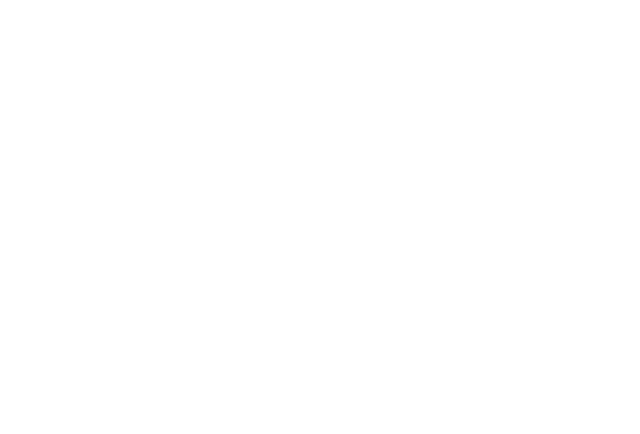
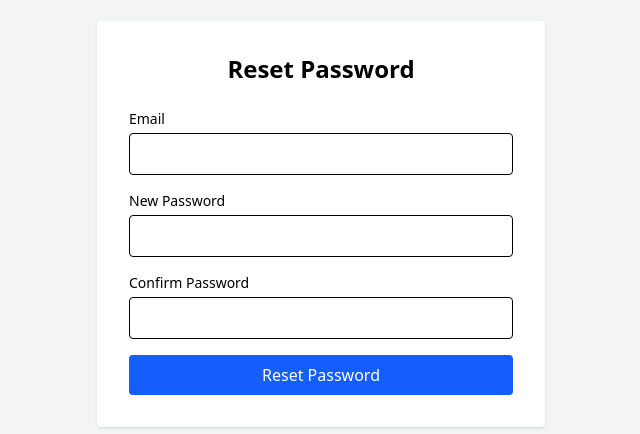
Before and after one commit to guduchango/wine-vue-app, a Vue app: page /reset-password/1 in a window 1280 px wide. Before the commit this address had no page. Shown: the part 176-610 px from the top of the page, without its empty margins (319-959 px from the left). Built offline with nearby package versions, Linux system fonts and the light colour scheme.

Commit message:
add forgotPass and resetPass form and logic

```diff
--- a/src/router/index.js
+++ b/src/router/index.js
@@ -4,6 +4,8 @@ import RegisterView from '../views/RegisterView.vue'
 import WineListView from '../views/WineListView.vue'
 import WineFormView from '../views/WineFormView.vue'
 import TestView from '../views/TestView.vue'
+import ResetPassword from '../views/ResetPassword.vue'
+import ForgotPassword from '../views/ForgotPassword.vue'
 import { useAuthStore } from '../stores/auth'
 
 
@@ -17,6 +19,8 @@ const routes = [
   { path: '/wine_list', name: 'WineList', component: WineListView },
   { path: '/wine_form', name: 'WineForm', component: WineFormView },
   { path: '/test', name: 'Test', component: TestView },
+  { path: '/forgot-password', name: 'ForgotPassword', component: ForgotPassword },
+  { path: '/reset-password/:token', name: 'ResetPassword', component: ResetPassword },
 ]
 
 const router = createRouter({
--- a/src/stores/auth.js
+++ b/src/stores/auth.js
@@ -1,7 +1,11 @@
-import { defineStore } from 'pinia'
+import {
+  defineStore
+} from 'pinia'
 import api from '../services/api'
 import axios from 'axios'
-import { useRouter } from 'vue-router'
+import {
+  useRouter
+} from 'vue-router'
 const router = useRouter()
 
 
@@ -19,7 +23,9 @@ export const useAuthStore = defineStore('auth', {
 
   actions: {
     async login(credentials) {
-      const { data } = await api.post('/login', credentials)
+      const {
+        data
+      } = await api.post('/login', credentials)
       this.token = data.token
       localStorage.setItem('token', data.token)
       await this.getUser()
@@ -28,7 +34,9 @@ export const useAuthStore = defineStore('auth', {
     async register(form) {
       console.log('form', form)
       try {
-        const { data } = await public_api.post('/register', form)
+        const {
+          data
+        } = await public_api.post('/register', form)
         const token = data.token
         localStorage.setItem('token', token)
         this.token = token
@@ -38,11 +46,38 @@ export const useAuthStore = defineStore('auth', {
       }
     },
 
+    async reset(token, form) {
+
+      console.log('form', form)
+
+      const info = {
+        token: token,
+        password: form.password,
+        password_confirmation: form.confirmPassword,
+        email: form.email
+      }
+
+      console.log('info', info)
+
+
+      try {
+        const {
+          data
+        } = await public_api.post('/reset-password', info)
+        console.log('Success:', data)
+        return data
+      } catch (error) {
+        throw error
+      }
+    },
+
     async getUser() {
       if (!this.token) {
         throw new Error('No token found')
       }
-      const { data } = await api.get('/user')
+      const {
+        data
+      } = await api.get('/user')
       this.user = data
     },
 
--- /dev/null
+++ b/src/views/ForgotPassword.vue
@@ -0,0 +1,65 @@
+<template>
+    <div class="min-h-screen flex items-center justify-center bg-gray-100">
+      <div class="w-full max-w-md bg-white p-8 rounded shadow">
+        <h1 class="text-2xl font-bold mb-6 text-center">Forgot Password</h1>
+
+        <form @submit.prevent="handleSubmit" class="space-y-4">
+          <div>
+            <label class="block text-sm font-medium mb-1">Email</label>
+            <input
+              v-model="email"
+              type="email"
+              required
+              class="w-full p-2 border rounded"
+              placeholder="your@email.com"
+            />
+          </div>
+
+          <button
+            type="submit"
+            class="w-full py-2 bg-blue-600 text-white rounded hover:bg-blue-700"
+          >
+            Send Reset Link
+          </button>
+        </form>
+
+        <p v-if="message" class="text-green-600 text-sm mt-4">{{ message }}</p>
+        <p v-if="error" class="text-red-600 text-sm mt-4">{{ error }}</p>
+      </div>
+    </div>
+  </template>
+
+  <script setup>
+  import { ref } from 'vue'
+
+  const email = ref('')
+  const message = ref('')
+  const error = ref('')
+
+  async function handleSubmit() {
+    message.value = ''
+    error.value = ''
+
+    try {
+      const response = await fetch('http://localhost:8000/api/forgot-password', {
+        method: 'POST',
+        headers: {
+          'Content-Type': 'application/json',
+          Accept: 'application/json', // importante si usás Sanctum o API
+        },
+        body: JSON.stringify({ email: email.value }),
+      })
+
+      const data = await response.json()
+
+      if (!response.ok) {
+        throw new Error(data.message || data.errors?.email?.[0] || 'Something went wrong')
+      }
+
+      message.value = 'A reset link has been sent to your email.'
+      email.value = ''
+    } catch (err) {
+      error.value = err.message
+    }
+  }
+  </script>
--- /dev/null
+++ b/src/views/ResetPassword.vue
@@ -0,0 +1,64 @@
+<template>
+    <div class="min-h-screen flex items-center justify-center bg-gray-100">
+      <div class="w-full max-w-md bg-white p-8 rounded shadow">
+        <h1 class="text-2xl font-bold mb-6 text-center">Reset Password</h1>
+
+        <form @submit.prevent="handleSubmit" class="space-y-4">
+          <div>
+            <label class="block text-sm font-medium mb-1">Email</label>
+            <input v-model="form.email" type="email" required class="w-full p-2 border rounded" />
+          </div>
+
+          <div>
+            <label class="block text-sm font-medium mb-1">New Password</label>
+            <input v-model="form.password" type="password" required class="w-full p-2 border rounded" />
+          </div>
+
+          <div>
+            <label class="block text-sm font-medium mb-1">Confirm Password</label>
+            <input v-model="form.confirmPassword" type="password" required class="w-full p-2 border rounded" />
+          </div>
+
+          <button type="submit" class="w-full py-2 bg-blue-600 text-white rounded hover:bg-blue-700">
+            Reset Password
+          </button>
+        </form>
+      </div>
+    </div>
+  </template>
+
+  <script setup>
+  import { reactive } from 'vue'
+  import { useRoute, useRouter } from 'vue-router'
+  import { useAuthStore } from '../stores/auth.js'
+
+  const router = useRouter()
+  const route = useRoute()
+  const auth = useAuthStore()
+
+  const token = route.query.token || route.params.token // soporte para ambas formas
+
+  console.log('Token:', token) // Verifica que el token se esté recibiendo correctamente
+
+  const form = reactive({
+    email: '',
+    password: '',
+    confirmPassword: '',
+  })
+
+  async function handleSubmit() {
+    if (form.password !== form.confirmPassword) {
+      alert("Passwords do not match")
+      return
+    }
+
+    try {
+      await auth.reset(token,form)
+      router.push('/login')
+    } catch (e) {
+      console.log(e)
+      alert(e?.response?.data?.message || 'An error occurred while resetting the password')
+    }
+}
+
+  </script>
```
